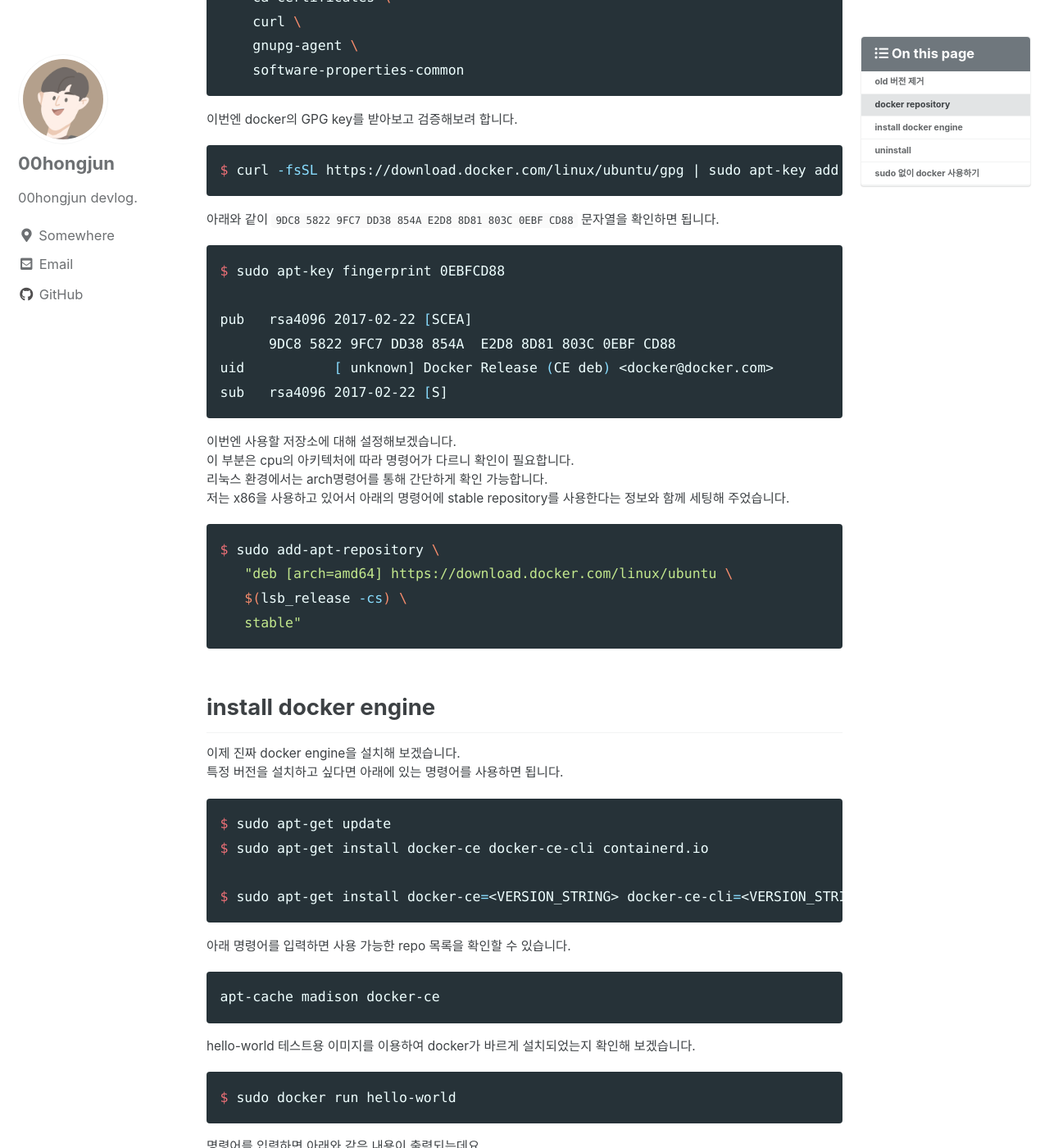
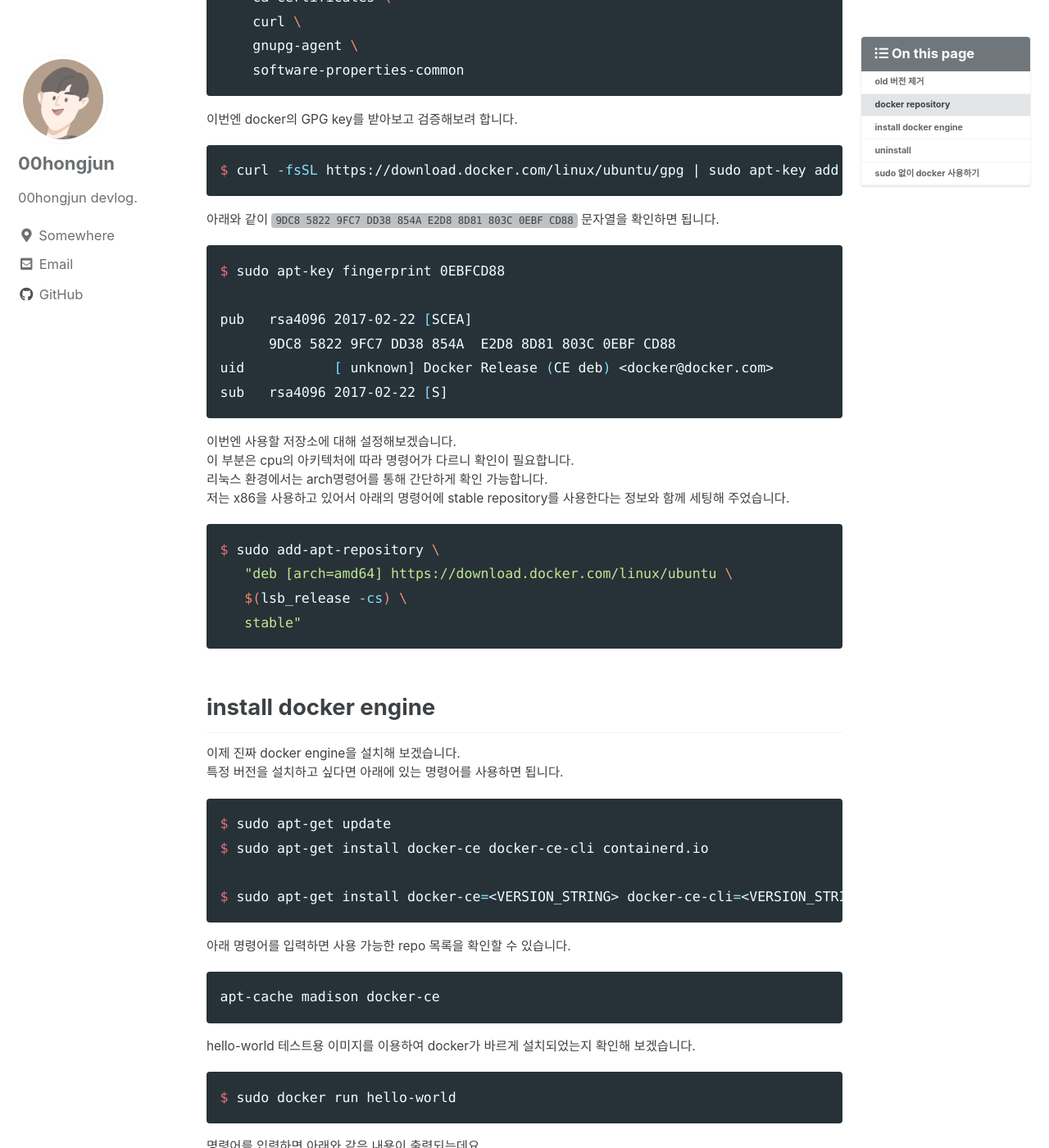
Before and after one commit to 00hongjun/00hongjun.github.io, a Jekyll site: the page built from _posts/docker/2021-01-09-docker-non-root.md, in a window 1280 px wide and 1400 px high, scrolled down 1275 px. Shown: the whole window at 82% size. Built offline with Jekyll 4.4.1, drawn with Linux system fonts in a browser that asks for light colours; cached includes are drawn as plain includes.

Commit message:
백틱 코드블럭 백그라운드 색 수정

```diff
--- a/_sass/minimal-mistakes/_base.scss
+++ b/_sass/minimal-mistakes/_base.scss
@@ -168,7 +168,8 @@ td > code {
   padding-top: 0.1rem;
   padding-bottom: 0.1rem;
   font-size: 0.8em;
-  background: $code-background-color;
+  // background: $code-background-color;
+  background: $code-background-color-dark;
   border-radius: $border-radius;
 
   &:before,
```
